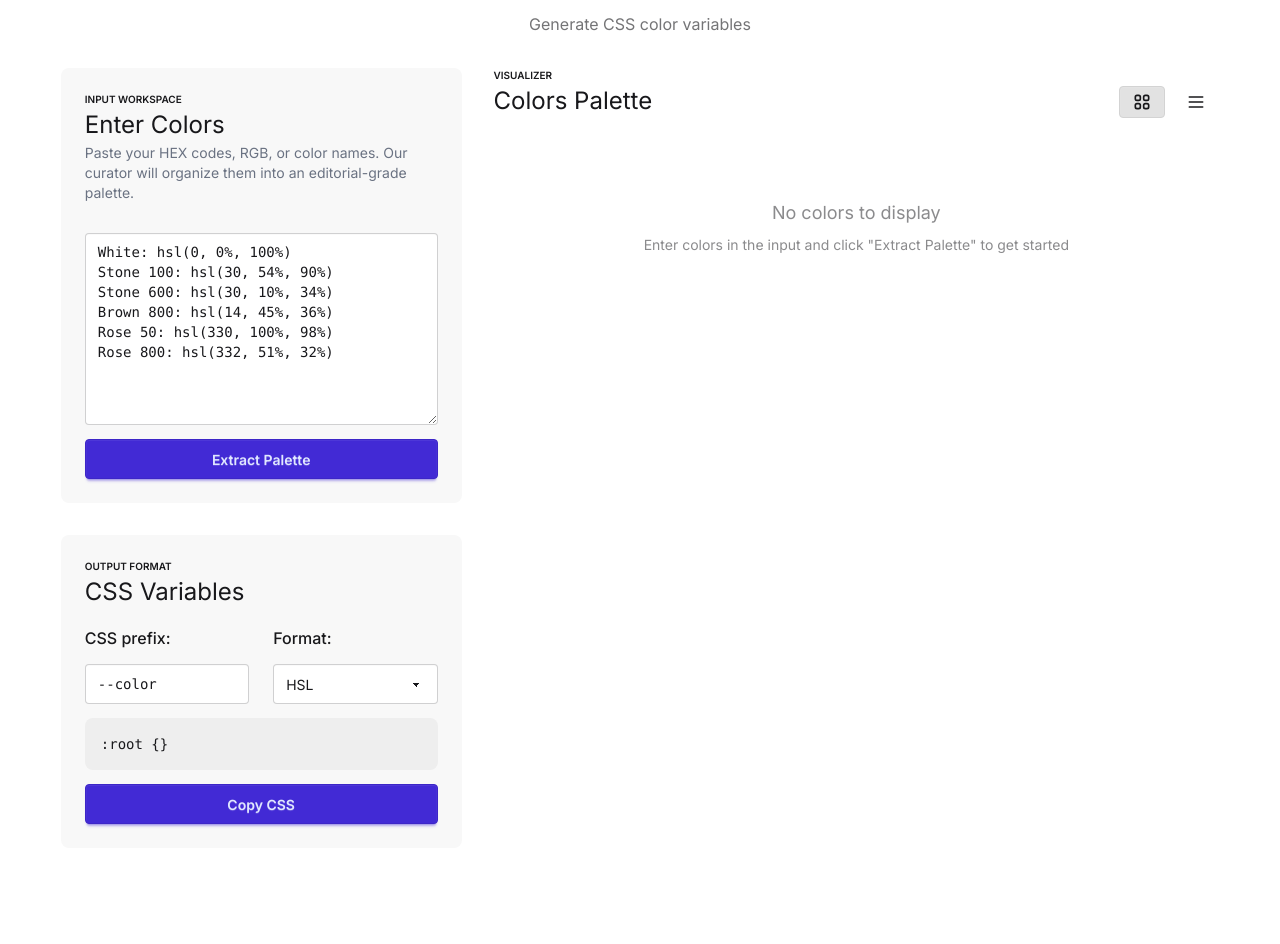
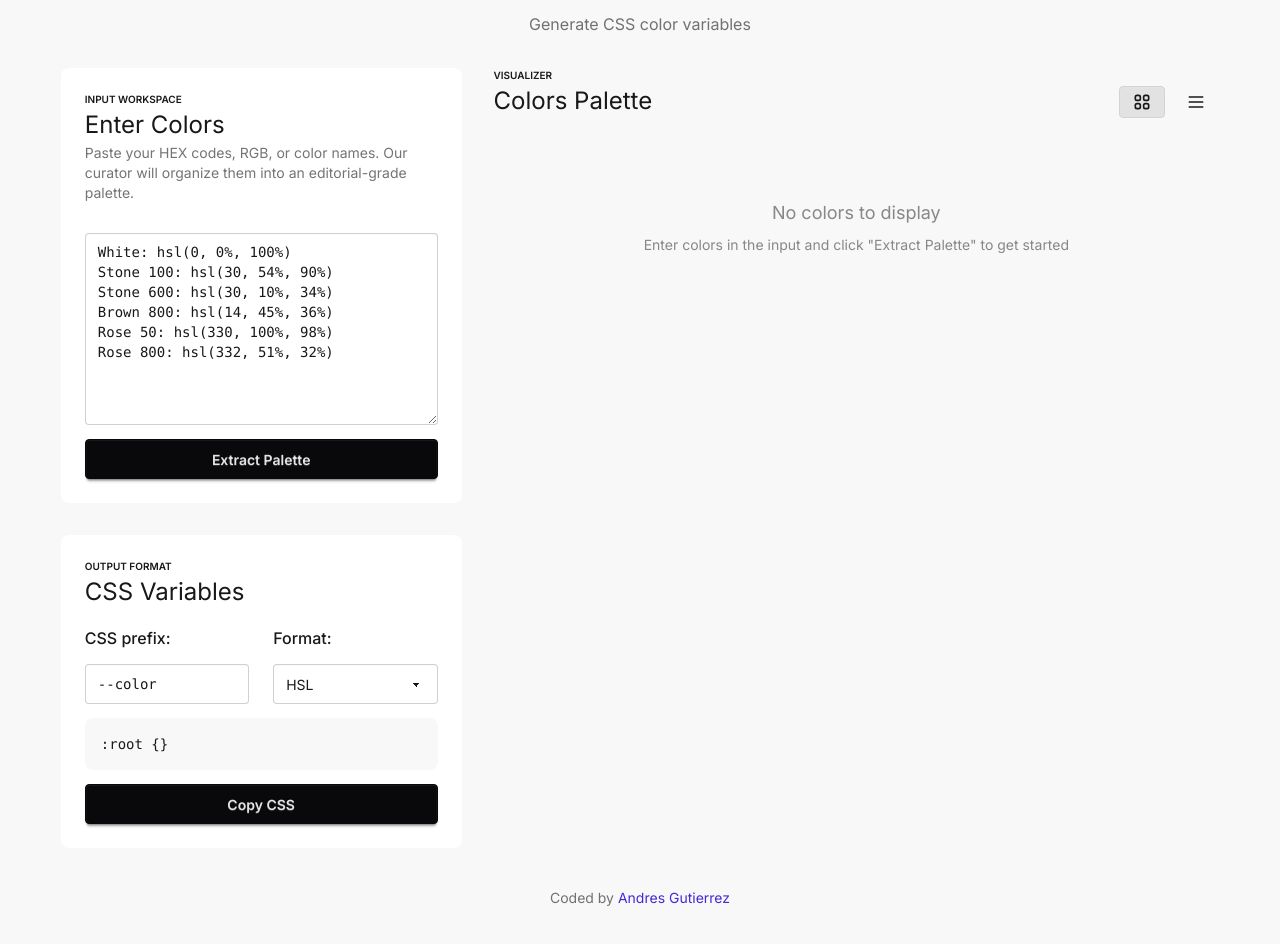
Before and after one commit to AGutierrezR/color-swatch, a React (Vite) app: page / in a window 1280 px wide. Shown: the part 68-1012 px from the top of the page. Before the commit the page ends 980 px from the top, so only its background shows below. Built offline with nearby package versions, Linux system fonts and the light colour scheme.

Commit message:
feat: improve color input section styles

```diff
--- a/src/App.jsx
+++ b/src/App.jsx
@@ -36,7 +36,9 @@ function App() {
     <div className="min-h-screen py-8">
       <div className="wrapper">
         <div className="text-center mb-8">
-          <h1 className="text-4xl font-bold text-primary mb-2">ColorSwatch</h1>
+          <h1 className="text-4xl font-bold text-base-content mb-2">
+            ColorSwatch
+          </h1>
           <p className="text-base-content/60">Generate CSS color variables</p>
         </div>
 
@@ -68,6 +70,20 @@ function App() {
           </div>
         </div>
       </div>
+
+      <footer className="text-center py-2 text-sm text-base-content/60">
+        <p>
+          Coded by{" "}
+          <a
+            href="https://agutierrezr.github.io/"
+            target="_blank"
+            rel="noopener noreferrer"
+            className="text-primary hover:underline"
+          >
+            Andres Gutierrez
+          </a>
+        </p>
+      </footer>
     </div>
   );
 }
--- a/src/components/ColorCard.jsx
+++ b/src/components/ColorCard.jsx
@@ -8,7 +8,7 @@ function ColorCard({ color, layout }) {
       }`}
     >
       <div
-        className={`rounded-lg flex-shrink-0 ${isGrid ? "h-40 w-full rounded-t-lg" : "w-40 h-20"}`}
+        className={`flex-shrink-0 ${isGrid ? "h-40 w-full rounded-t-lg" : "rounded-lg w-40 h-20"}`}
         style={{ background: color.value }}
       />
       <div className={isGrid ? "card-body p-3 text-center" : "flex-1"}>
--- a/src/components/ColorInput.jsx
+++ b/src/components/ColorInput.jsx
@@ -2,7 +2,7 @@ import SectionHeader from "./SectionHeader";
 
 function ColorInput({ value, onChange, onExtract }) {
   return (
-    <div className="flow mb-8 bg-base-200 p-6 rounded-lg">
+    <div className="flow mb-8 bg-base-100 p-6 rounded-lg">
       <SectionHeader
         title="Enter Colors"
         subtitle="Input Workspace"
@@ -16,7 +16,7 @@ function ColorInput({ value, onChange, onExtract }) {
 White: hsl(0, 0%, 100%)
 Stone 100: hsl(30, 54%, 90%)"
       />
-      <button className="btn btn-primary w-full mt-4" onClick={onExtract}>
+      <button className="btn btn-neutral w-full mt-4" onClick={onExtract}>
         Extract Palette
       </button>
     </div>
--- a/src/components/CssOutput.jsx
+++ b/src/components/CssOutput.jsx
@@ -11,7 +11,7 @@ function CssOutput({
   onFormatChange,
 }) {
   return (
-    <div className="flow mb-8 bg-base-200 p-6 rounded-lg">
+    <div className="flow mb-8 bg-base-100 p-6 rounded-lg">
       <SectionHeader title="CSS Variables" subtitle="Output Format" />
       <div className="auto-grid" data-fit="two-columns">
         <div className="flow">
@@ -39,12 +39,12 @@ function CssOutput({
           </select>
         </div>
       </div>
-      <pre className="bg-base-300 text-base-content p-4 rounded-lg overflow-x-auto text-sm font-mono">
+      <pre className="bg-base-300/40 text-base-content p-4 rounded-lg overflow-x-auto text-sm font-mono">
         {cssOutput}
       </pre>
       <button
         onClick={onCopy}
-        className={`btn btn-block mt-4 ${copied ? "btn-success" : "btn-primary"}`}
+        className={`btn btn-block mt-4 ${copied ? "btn-success" : "btn-neutral"}`}
       >
         {copied ? "Copied!" : "Copy CSS"}
       </button>
--- a/src/components/SectionHeader.jsx
+++ b/src/components/SectionHeader.jsx
@@ -3,7 +3,7 @@ function SectionHeader({ title, subtitle, description, titleSize = "text-[1.5rem
     <div className="mb-4">
       {subtitle && <p className="text-[0.625rem] uppercase font-semibold">{subtitle}</p>}
       <h2 className={`font-normal ${titleSize}`}>{title}</h2>
-      {description && <p className="text-sm text-gray-500">{description}</p>}
+      {description && <p className="text-sm text-base-content/60">{description}</p>}
     </div>
   );
 }
--- a/src/styles.css
+++ b/src/styles.css
@@ -6,7 +6,7 @@
 }
 
 body {
-  @apply bg-base-100;
+  @apply bg-base-200;
 }
 
 :root {
```
